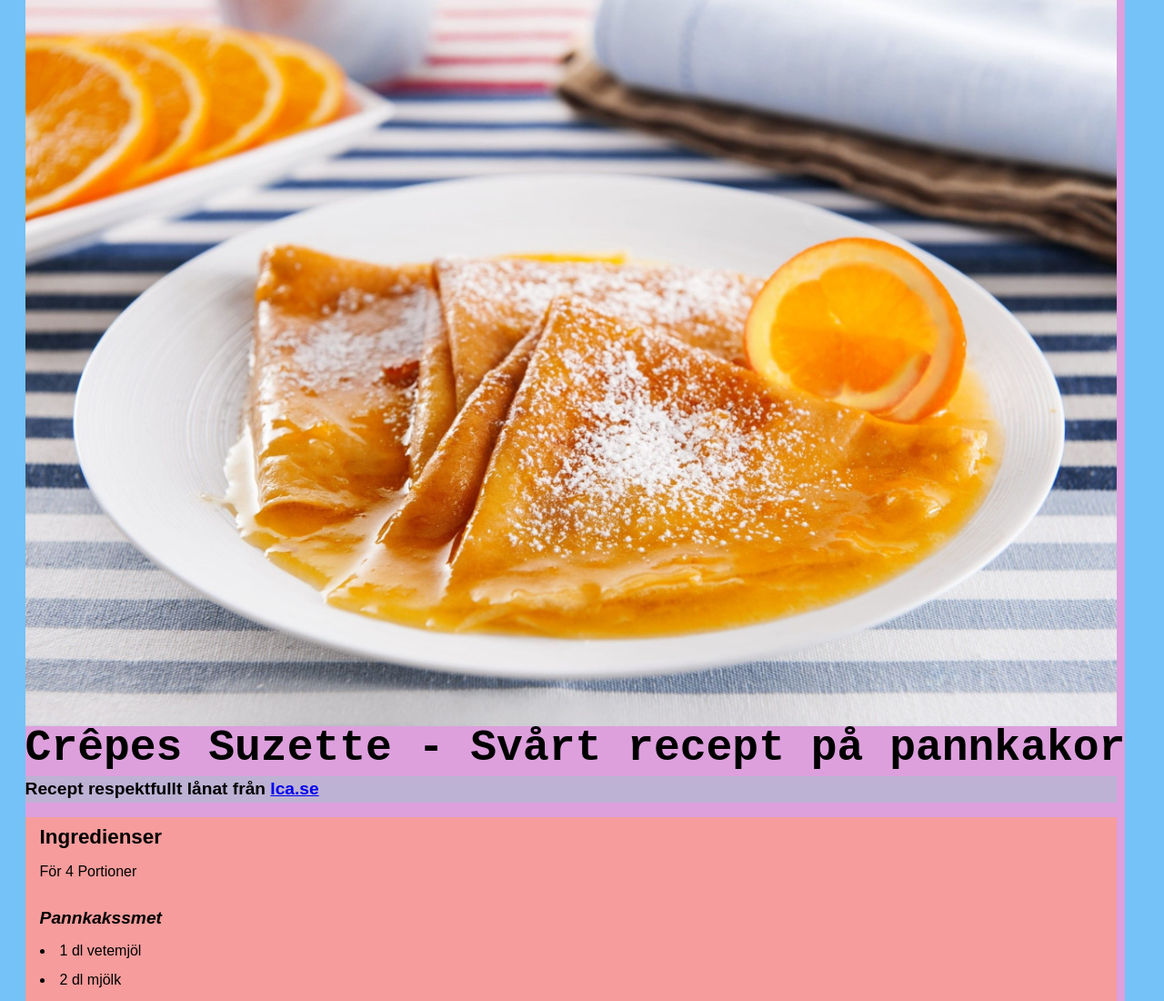
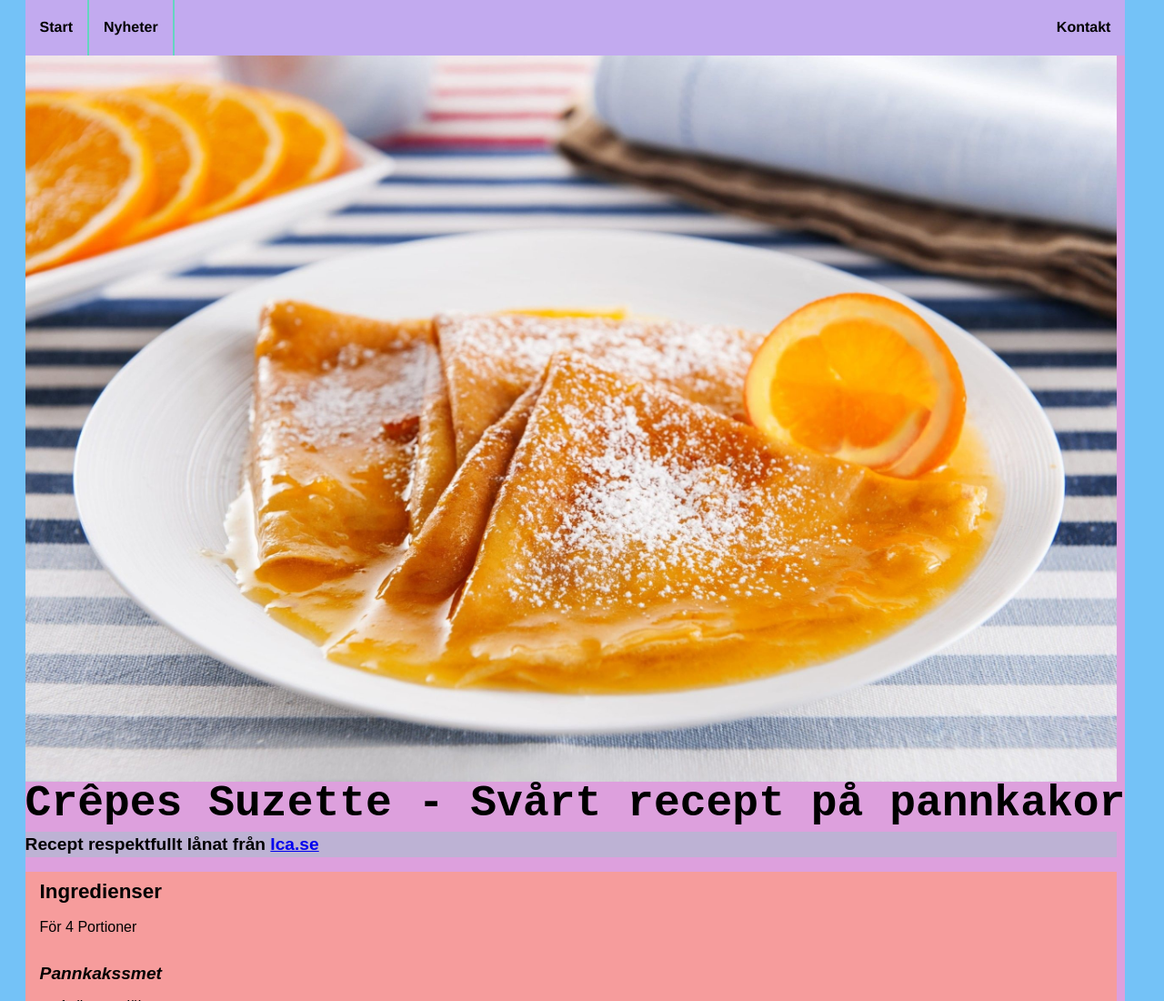
Before and after one commit to z1ngo/pannkakor-site-v2, a plain HTML site: page index.html in a window 1280 px wide. Shown: the top 1100 px of the page at 91% size. Drawn offline with Linux system fonts and the light colour scheme.

Commit message:
nav-bar och lite annat

```diff
--- a/index.html
+++ b/index.html
@@ -9,6 +9,13 @@
 	<body>
 		<div class="background">
 			<header class="header">
+				<nav class="main-menu">
+					<ul>
+						<li><a href="#">Start</a></li>
+						<li><a href="#">Nyheter</a></li>
+						<li><a href="#">Kontakt</a></li>
+					</ul>
+				</nav>
 				<img
 					class="bild-stor"
 					src="images/CREPE-SUZETTE-01-scaled.jpg"
--- a/styles/styles.css
+++ b/styles/styles.css
@@ -11,15 +11,18 @@
     margin: 0;
     padding: 0;
     font: inherit;
+    --favourite-color: plum;
+    --funny-cursor: 🤪;
+
 }
 
 html {
     scrollbar-gutter: stable;
-    background-color: oklch(from plum l c -120deg);
+    background-color: oklch(from var(--favourite-color) l c -120deg);
 }
 
 .background {
-    background-color: plum;
+    background-color: var(--favourite-color);
 }
 
 img,
@@ -38,6 +41,55 @@ header {
         font-family: monospace;
         font-size: 3rem;
         font-weight: bold;
+    }
+
+
+
+    .main-menu {
+
+
+        ul {
+            font-weight: bold;
+            font-family: 'Franklin Gothic Medium', 'Arial Narrow', Arial, sans-serif;
+            list-style-type: none;
+            margin: 0;
+            padding: 0;
+            overflow: hidden;
+            background-color: oklch(from var(--favourite-color) l 0.1 -60deg);
+
+
+            li {
+                float: left;
+                border-right: 2.5px solid oklch(from var(--favourite-color) 0.8 c -180deg);
+
+
+                +:last-of-type {
+                    float: right;
+                    border-right: none;
+                }
+
+                &:hover {
+                    background-color: oklch(from var(--favourite-color) l c 20deg);
+                    cursor:
+                        url("/images/moose-icon-32.png"),
+                        auto;
+
+
+
+                }
+
+                a {
+                    display: block;
+                    color: black;
+                    text-align: center;
+                    padding: 1rem 1rem;
+                    text-decoration: none;
+                }
+
+            }
+
+
+        }
     }
 
     .bild-stor {
```
Also changed, not shown: images/moose-icon-32.png (added), images/moose-icon.png (added).
